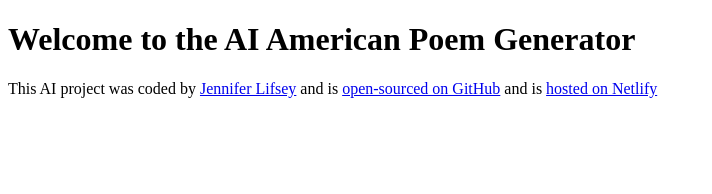
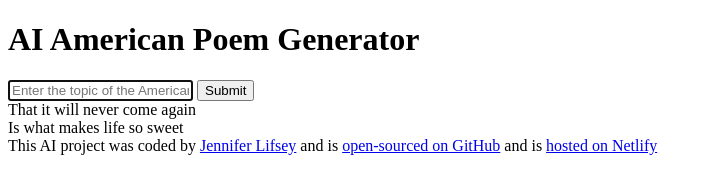
Before and after one commit to jlifs/american-poem-generator, a plain HTML site: page index.html in a window 1280 px wide. Shown: the whole page, without its empty margins (0-712 px from the left). Drawn offline with Linux system fonts and the light colour scheme.

Commit message:
Added the basic HTML structure

```diff
--- a/index.html
+++ b/index.html
@@ -4,10 +4,30 @@
     <meta charset="UTF-8">
     <meta name="viewport" content="width=device-width, initial-scale=1.0">
     <link rel="stylesheet" href="src/style.css" />
-    <title>AI Poem Generator</title>
+    <title>AI American Poem Generator</title>
 </head>
 <body>
-    <h1>Welcome to the AI American Poem Generator</h1>
+    <header>
+    <h1>AI American Poem Generator</h1>
+    </header>
+
+    <main>
+        <form>
+            <input
+            type="text"
+            placeholder="Enter the topic of the American poem"
+            autofocus
+            required
+            autocomplete="off"
+            />
+            <input type="submit"/>
+        </form>
+        <div>
+            That it will never come again
+            <br />
+            Is what makes life so sweet
+        </div>
+    </main>
 
     <footer>This AI project was coded by
         <a href="https://github.com/jlifs" target="_blank"> Jennifer Lifsey</a> and is <a href="https://github.com/jlifs/american-poem-generator" target="_blank"> open-sourced on GitHub</a> and is <a href="https://ai-american-poem-generator.netlify.app/" target="_blank"> hosted on Netlify</a></footer>
```
